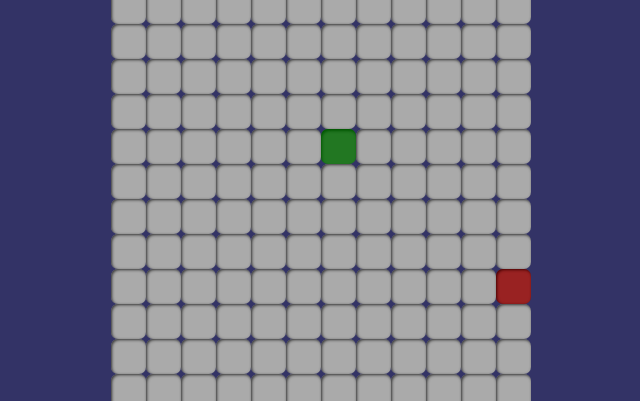
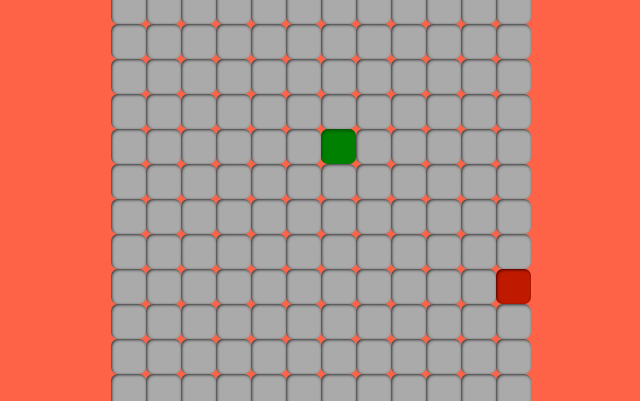
Before and after one commit to brokejaw/classic_snake, a plain HTML site: page public/index.html in a window 1280 px wide. Shown: the part 130-531 px from the top of the page, without its empty margins (289-929 px from the left). Drawn offline with Linux system fonts and the light colour scheme.

Commit message:
update styling

```diff
--- a/public/css/snake.css
+++ b/public/css/snake.css
@@ -1,8 +1,8 @@
 body {
 	font-family: 'Shadows Into Light';
-	background-color: #336;
+	background-color: tomato;
 	font-size: 25px;
-	color: red;
+	color: aquamarine;
 }
 
 h1 {
@@ -41,15 +41,13 @@ div.body {
 }
 
 div.snake {
-	background-color: #272;
+	background-color: green;
 	box-shadow: inset 1px 2px 3px #050;
 }
 
-
-
 div.apple {
 	z-index: 100;
-	background-color: #922;
+	background-color: #bf1a00;
 	box-shadow: 1px 1px 3px #400 inset;
 }
 
```
